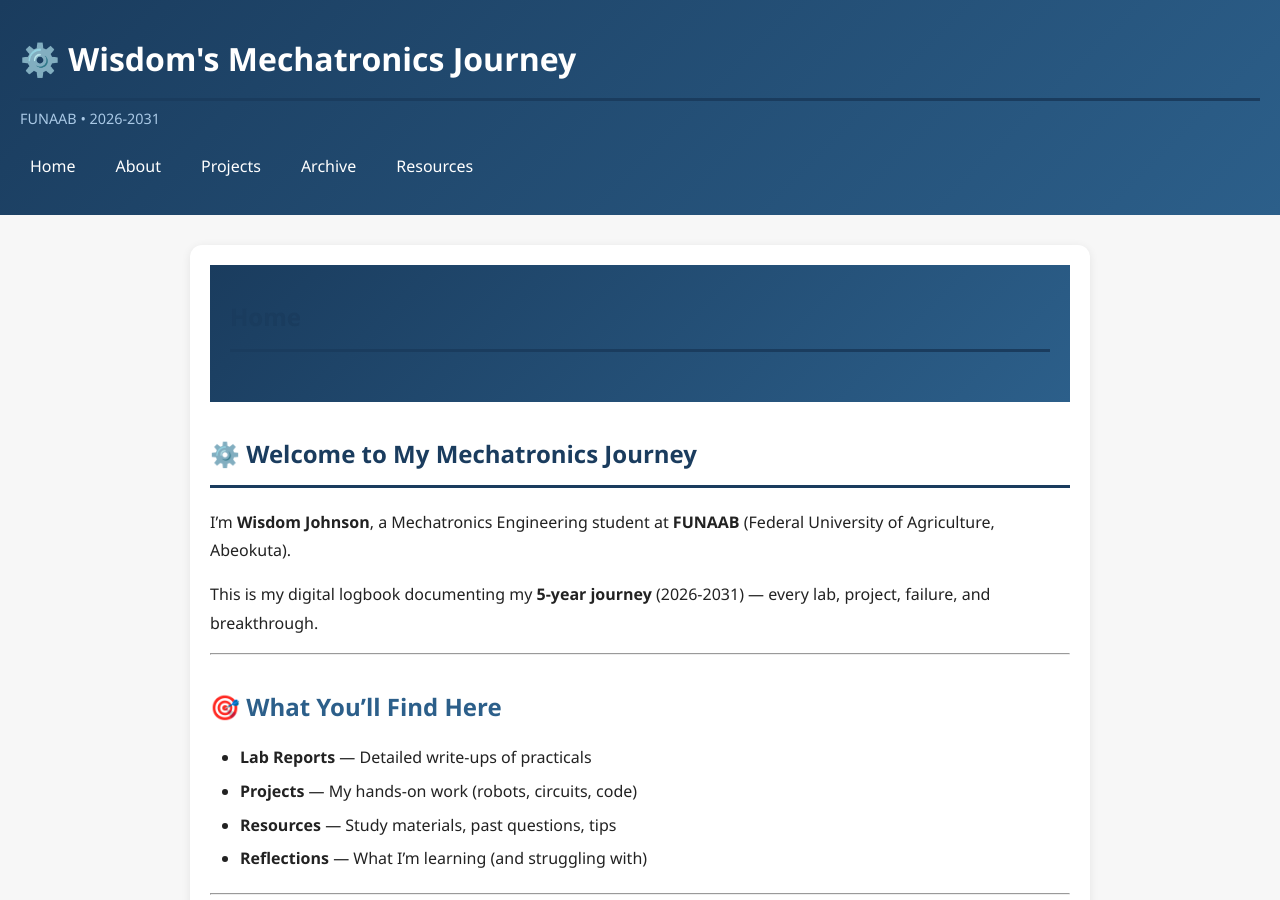
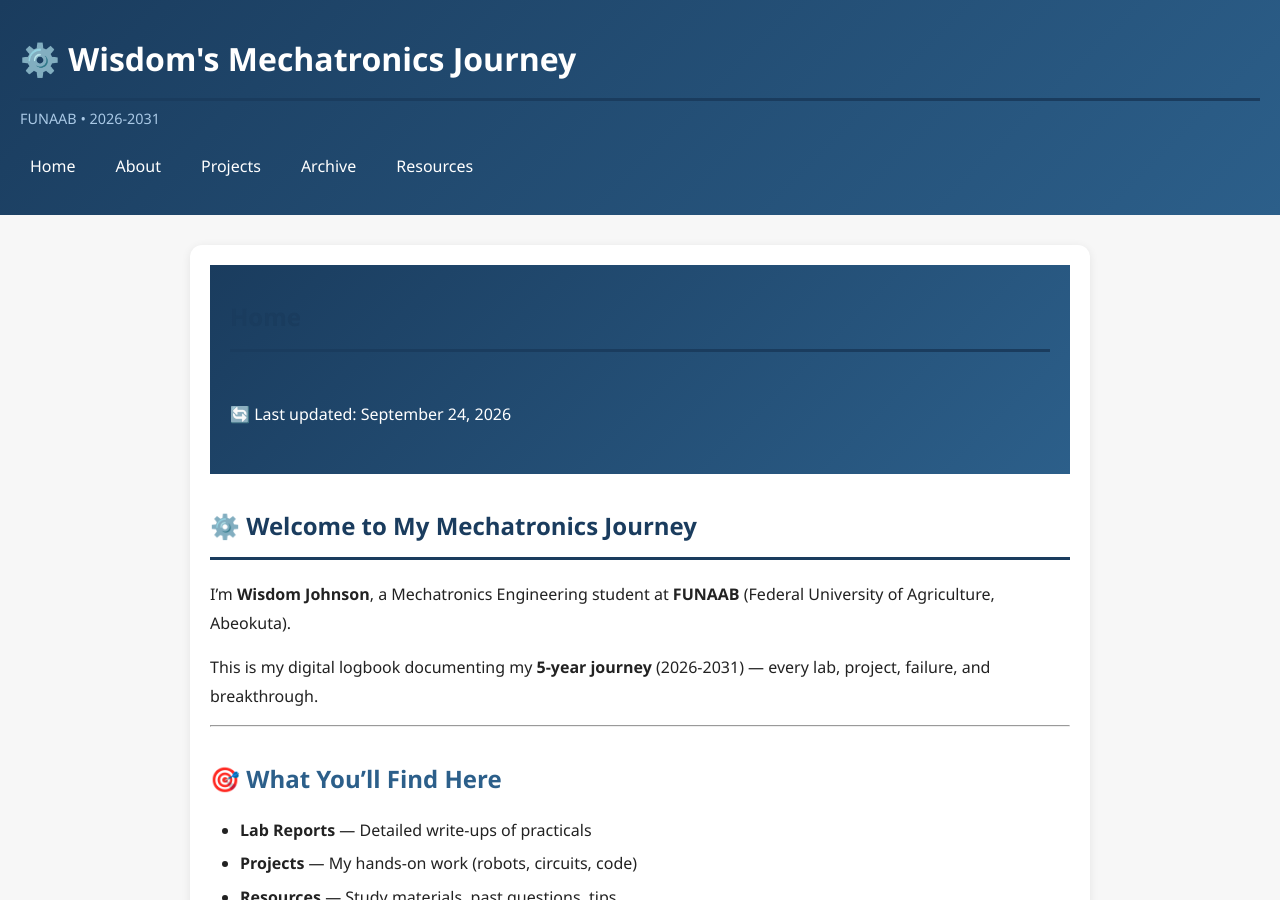
Before and after one commit to WisdomJohnson001/WisdomJohnson001.github.io, a Jekyll site: the page built from index.md, in a window 1280 px wide and 900 px high. Built offline with Jekyll 4.4.1, drawn with Linux system fonts in a browser that asks for light colours.

Commit message:
Modify index.md - Index.md front matter has been modified to make provision for last updated

```diff
--- a/index.md
+++ b/index.md
@@ -1,6 +1,7 @@
 ---
 layout: default
 title: "Home"
+last_updated: 2026-09-24
 ---
 
 # ⚙️ Welcome to My Mechatronics Journey
```
